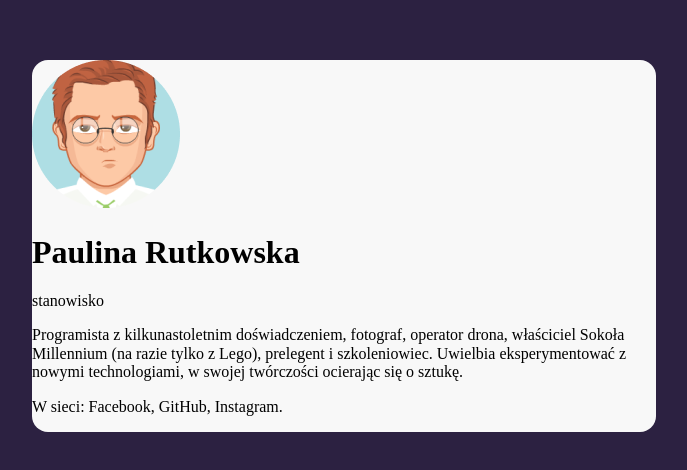
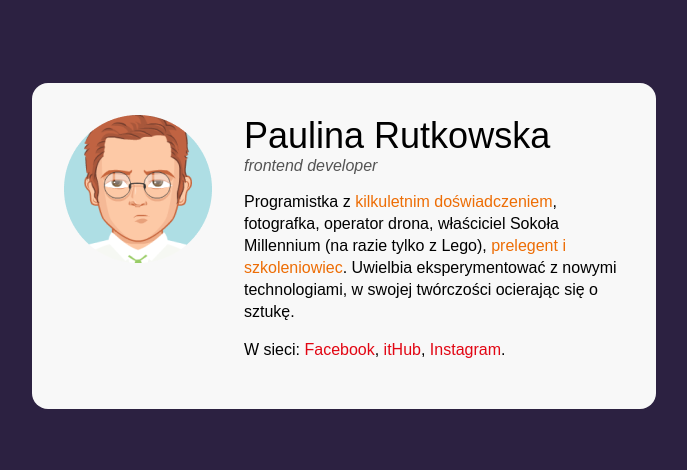
Before and after one commit to PauRut/business-card2021, a plain HTML site: page index.html in a window 1280 px wide. Shown: the part 154-624 px from the top of the page, without its empty margins (296-983 px from the left). Drawn offline with Linux system fonts and the light colour scheme.

Commit message:
flexbox and fonts

```diff
--- a/index.html
+++ b/index.html
@@ -10,21 +10,25 @@
   </head>
   <body>
     <main class="main">
-      <article>
-        <img src="avatar.png" alt="foto Paulina Rutkowska" />
-        <header>
-          <h1>Paulina Rutkowska</h1>
-          <p>stanowisko</p>
+      <article class="person">
+        <img class="person__picture" src="avatar.png" alt="foto Paulina Rutkowska" />
+        <dev>
+        <header class="person__info">
+          <h1 class="person__name">Paulina Rutkowska</h1>
+          <p class="person__position">frontend developer</p>
         </header>
-        <p>
-          Programista z kilkunastoletnim doświadczeniem, fotograf, operator
-          drona, właściciel Sokoła Millennium (na razie tylko z Lego), prelegent
-          i szkoleniowiec. Uwielbia eksperymentować z nowymi technologiami, w
+        <p class="person__description">
+          Programistka z <strong class="special">kilkuletnim doświadczeniem</strong>, fotografka, operator
+          drona, właściciel Sokoła Millennium (na razie tylko z Lego), <strong class="special">prelegent
+          i szkoleniowiec</strong>. Uwielbia eksperymentować z nowymi technologiami, w
           swojej twórczości ocierając się o sztukę.
         </p>
-        <p>
-            W sieci: Facebook, GitHub, Instagram.
+        <p class="person__description">
+            W sieci: <a href class="person__link">Facebook</a>,
+            <a href class="person__link">itHub</a>,
+            <a href class="person__link">Instagram</a>.
         </p>
+    </dev>
       </article>
     </main>
   </body>
--- a/style.css
+++ b/style.css
@@ -1,14 +1,62 @@
+html {
+  box-sizing: border-box;
+}
+*,
+*:before,
+*:after {
+  box-sizing: inherit;
+}
+
 body {
-    background: #2C2141;
+  background: #2c2141;
   display: flex;
   align-items: center;
   justify-content: center;
   min-height: 100vh;
+  font-family: Arial, Helvetica, sans-serif;
 }
 
 .main {
-    background-color: #F8F8F8;
+  background-color: #f8f8f8;
   border-radius: 16px;
   width: 624px;
   margin: 12px;
+  padding: 32px;
 }
+
+.person {
+  display: flex;
+  align-items: flex-start;
+  margin: 0;
+
+}
+
+.person__description {
+  line-height: 22px;
+}
+.person__link {
+  text-decoration: none;
+  color: #e20613;
+}
+
+.person__name {
+  font-weight: normal;
+  margin: 0;
+  font-size:36px;
+}
+
+.person__picture {
+  padding-right: 32px;
+}
+
+.person__position {
+  color: #545454;
+  font-size: 16px;
+  margin:0;
+  font-style: italic;
+}
+
+.special {
+  color: #ed6d05;
+  font-weight: normal;
+}
```
Lines whose indentation alone changed are shown as unchanged.
